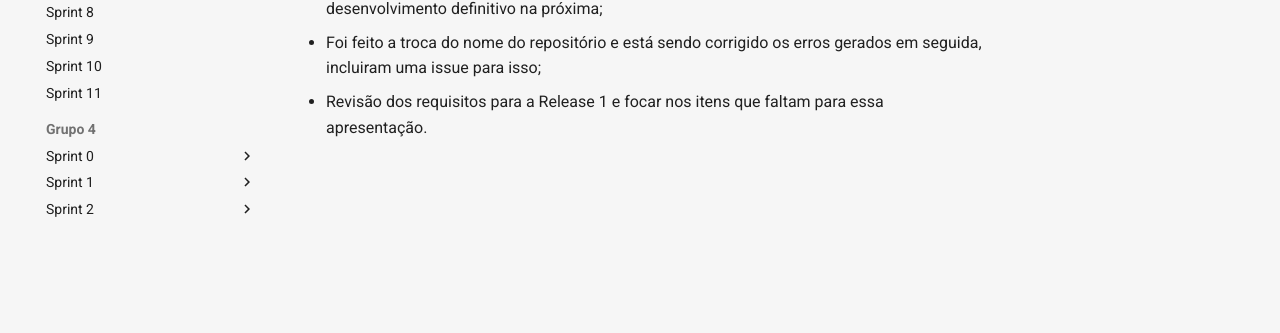
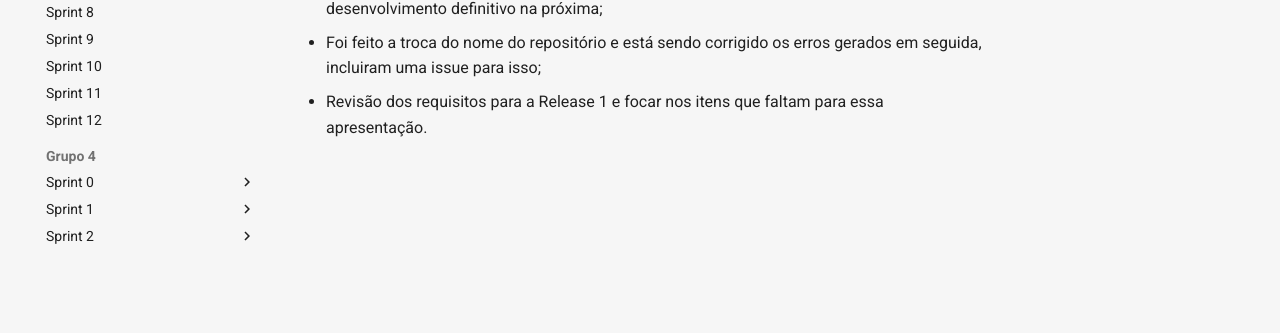
Before and after one commit to fga-eps-mds/2021.2-INDICAA-Wiki, an MkDocs documentation site: the page built from docs/atas/grupo1/reuniao22Fev.md, in a window 1280 px wide. Shown: the part 452-785 px from the top of the page. Built offline with MkDocs 1.6.1 and Material for MkDocs 9.7.7, drawn with Linux system fonts in a browser that asks for light colours; comment, search, counter and statistics services are not loaded.

Commit message:
:pencil: adicionando sprint 12 no git pages

```diff
--- a/mkdocs.yml
+++ b/mkdocs.yml
@@ -20,11 +20,11 @@ theme:
 extra_css:
     - stylesheets/extra.css
 markdown_extensions:
-  - md_in_html
-  - attr_list
-  - pymdownx.emoji:
-      emoji_generator: !!python/name:materialx.emoji.to_svg
-      emoji_index: !!python/name:materialx.emoji.twemoji
+    - md_in_html
+    - attr_list
+    - pymdownx.emoji:
+          emoji_generator: !!python/name:materialx.emoji.to_svg
+          emoji_index: !!python/name:materialx.emoji.twemoji
 plugins:
     - search
     - mkdocstrings:
@@ -52,6 +52,7 @@ nav:
                 - Sprint 9: atas/grupo3/sprint9Grupo3.md
                 - Sprint 10: atas/grupo3/sprint10Grupo3.md
                 - Sprint 11: atas/grupo3/sprint11Grupo3.md
+                - Sprint 12: atas/grupo3/sprint12Grupo3.md
           - Grupo 4:
                 - Sprint 0:
                       - Planejamento: atas/grupo4/sprint0/planejamento.md
```
